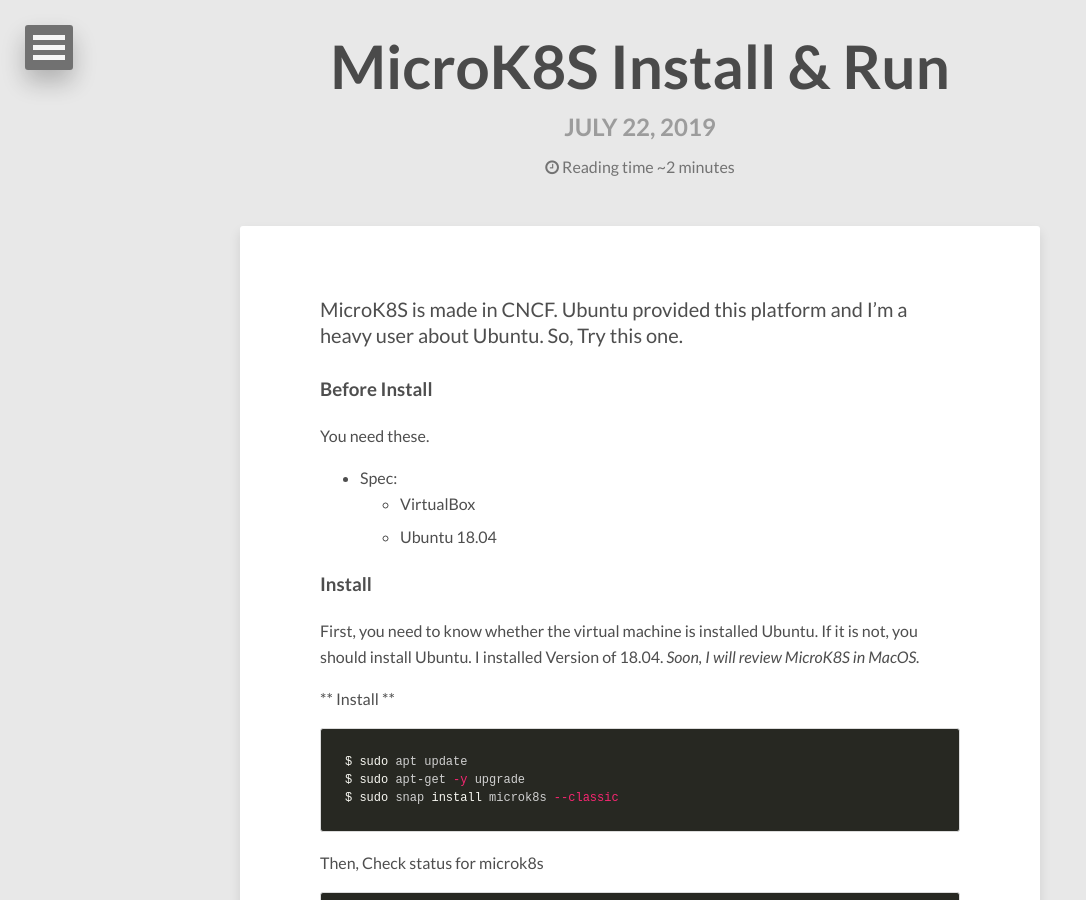
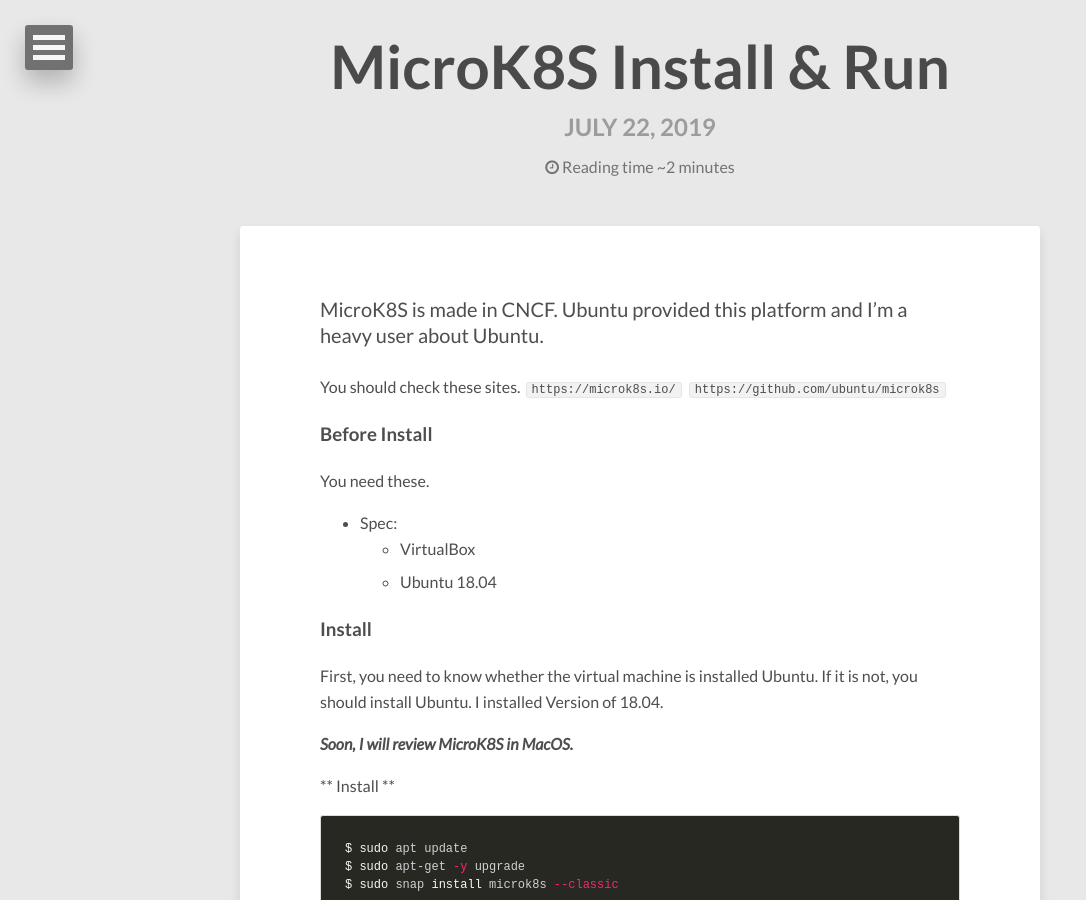
Before and after one commit to longlg88/longlg88.github.io, a Jekyll site: the page built from _posts/2019-07-22-microk8s.md, in a window 1280 px wide and 900 px high. Shown: the whole window, without its empty margins (0-1086 px from the left). Built offline with Jekyll 4.4.1, drawn with Linux system fonts in a browser that asks for light colours; nearby versions of some CDN libraries.

Commit message:
First deploy

````diff
--- a/_posts/2019-07-22-microk8s.md
+++ b/_posts/2019-07-22-microk8s.md
@@ -5,7 +5,13 @@
 categories: microk8s
 ---
 
-MicroK8S is made in CNCF. Ubuntu provided this platform and I'm a heavy user about Ubuntu. So, Try this one.
+MicroK8S is made in CNCF. Ubuntu provided this platform and I'm a heavy user about Ubuntu.
+
+You should check these sites.
+`https://microk8s.io/`
+`https://github.com/ubuntu/microk8s`
+
+
 
 ### Before Install
 You need these.
@@ -15,7 +21,8 @@
 
 ### Install
 First, you need to know whether the virtual machine is installed Ubuntu. If it is not, you should install Ubuntu. I installed Version of 18.04.
-*Soon, I will review MicroK8S in MacOS.*
+
+*__Soon, I will review MicroK8S in MacOS.__*
 
 ** Install **
 ```bash
````
